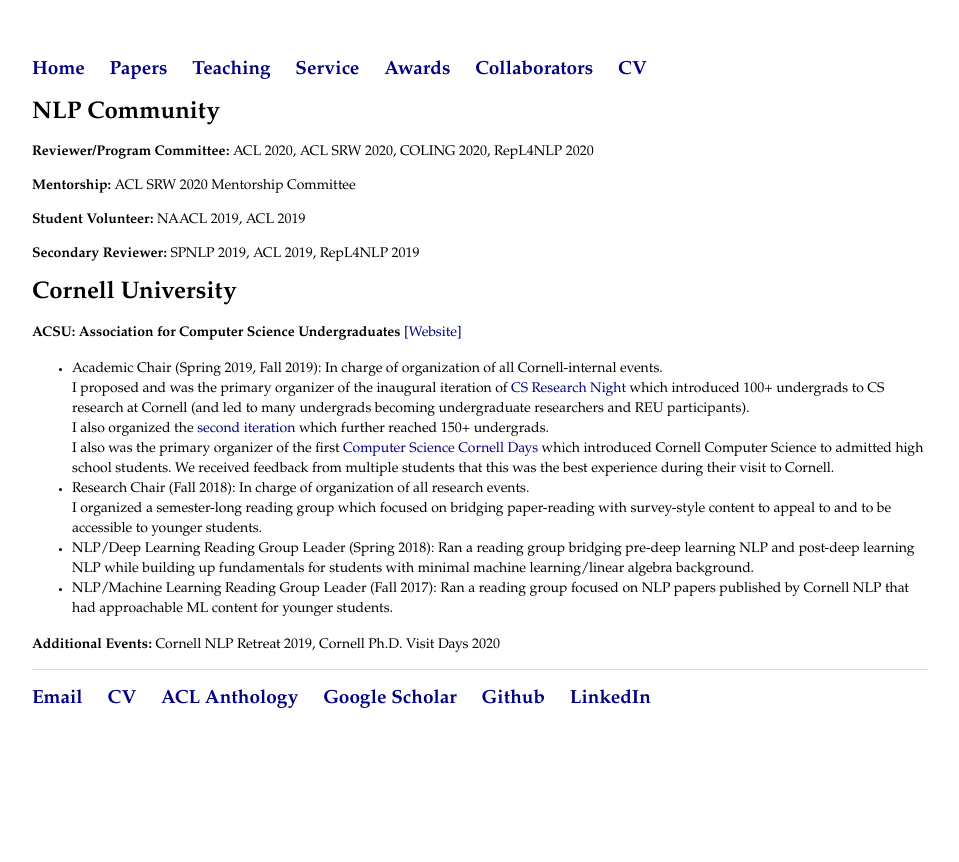
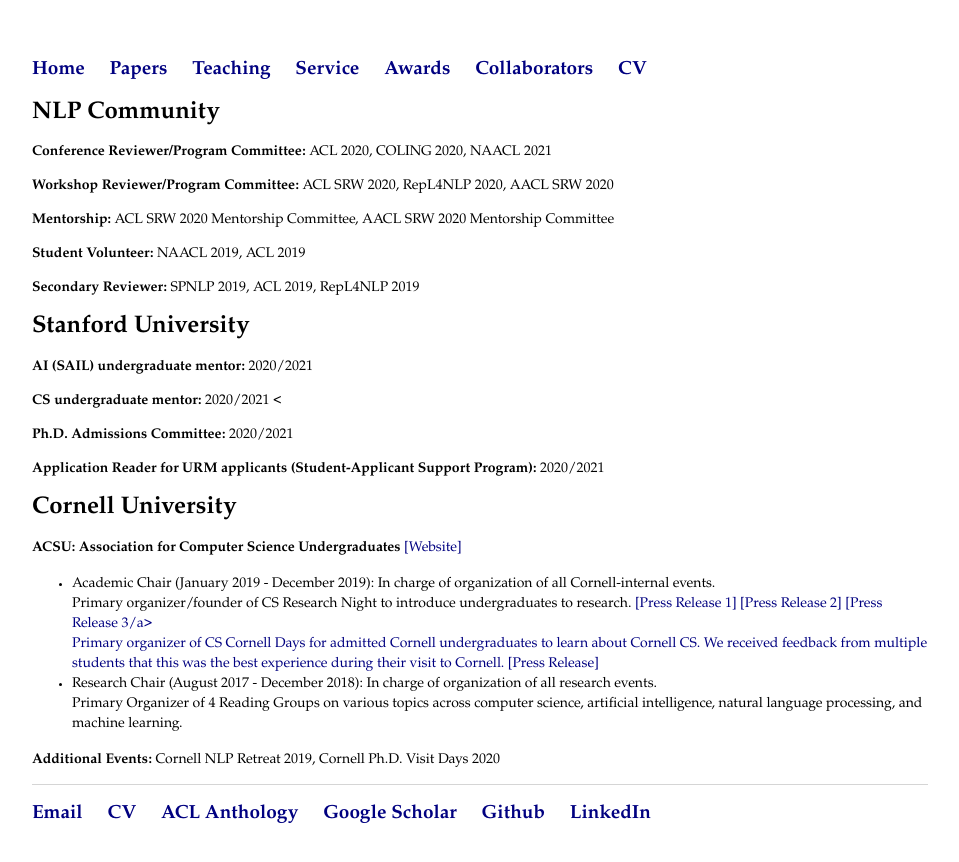
Before and after one commit to rishibommasani/rishibommasani.github.io, a Jekyll site: the page built from service/index.html, in a window 1280 px wide. Shown: the top 862 px of the page, without its empty margins (160-1119 px from the left). Built offline with Jekyll 4.4.1, drawn with Linux system fonts in a browser that asks for light colours.

Commit message:
Update index.html

```diff
--- a/service/index.html
+++ b/service/index.html
@@ -3,23 +3,27 @@
 title: Service
 ---
 	<h1>NLP Community</h1>
-	<p><b>Reviewer/Program Committee:</b> ACL 2020, ACL SRW 2020, COLING 2020, RepL4NLP 2020 </p>
-	<p><b>Mentorship:</b> ACL SRW 2020 Mentorship Committee </p>
+	<p><b>Conference Reviewer/Program Committee:</b> ACL 2020, COLING 2020, NAACL 2021 </p>
+	<p><b>Workshop Reviewer/Program Committee:</b> ACL SRW 2020, RepL4NLP 2020, AACL SRW 2020 </p>
+	<p><b>Mentorship:</b> ACL SRW 2020 Mentorship Committee, AACL SRW 2020 Mentorship Committee  </p>
 	<p><b>Student Volunteer:</b> NAACL 2019, ACL 2019</p>
 	<p><b>Secondary Reviewer:</b> SPNLP 2019, ACL 2019, RepL4NLP 2019</p>
+
+	<h1>Stanford University</h1>
+	<p><b>AI (SAIL) undergraduate mentor:</b> 2020/2021 </p>
+	<p><b>CS undergraduate mentor:</b> 2020/2021 <</p>
+	<p><b>Ph.D. Admissions Committee:</b> 2020/2021 </p>
+	<p><b>Application Reader for URM applicants (Student-Applicant Support Program):</b> 2020/2021 </p>
 
 	<h1>Cornell University</h1>
 
 	<p><b>ACSU: Association for Computer Science Undergraduates</b> <a href="https://acsu.cornell.edu/">[Website]</a>
 	<ul>
-		<li> Academic Chair (Spring 2019, Fall 2019): In charge of organization of all Cornell-internal events.
-		<br> I proposed and was the primary organizer of the inaugural iteration of <a href="https://www.cs.cornell.edu/information/news/newsitem10393/research-night-sharing-new-findings">CS Research Night</a> which introduced 100+ undergrads to CS research at Cornell (and led to many undergrads becoming undergraduate researchers and REU participants).
-		<br> I also organized the <a href="http://www.cs.cornell.edu/information/news/newsitem10840/research-night-connecting-undergraduates-cs-research">second iteration</a> which further reached 150+ undergrads.
-		<br> I also was the primary organizer of the first <a href="https://www.cs.cornell.edu/information/news/newsitem10436/welcome-cornell-days-computer-science">Computer Science Cornell Days</a> which introduced Cornell Computer Science to admitted high school students. We received feedback from multiple students that this was the best experience during their visit to Cornell.</li>
-		<li> Research Chair (Fall 2018): In charge of organization of all research events.
-		<br> I organized a semester-long reading group which focused on bridging paper-reading with survey-style content to appeal to and to be accessible to younger students.</li>
-		<li> NLP/Deep Learning Reading Group Leader (Spring 2018): Ran a reading group bridging pre-deep learning NLP and post-deep learning NLP while building up fundamentals for students with minimal machine learning/linear algebra background. </li>
-		<li> NLP/Machine Learning Reading Group Leader (Fall 2017): Ran a reading group focused on NLP papers published by Cornell NLP that had approachable ML content for younger students. </li>
+		<li> Academic Chair (January 2019 - December 2019): In charge of organization of all Cornell-internal events.
+		<br> Primary organizer/founder of CS Research Night to introduce undergraduates to research. <a href="https://www.cs.cornell.edu/information/news/newsitem10393/research-night-sharing-new-findings">[Press Release 1] </a> <a href="http://www.cs.cornell.edu/information/news/newsitem10840/research-night-connecting-undergraduates-cs-research">[Press Release 2]</a> <a href="https://www.cs.cornell.edu/events/research-night">[Press Release 3/a>
+		<br> Primary organizer of CS Cornell Days for admitted Cornell undergraduates to learn about Cornell CS. We received feedback from multiple students that this was the best experience during their visit to Cornell. <a href="https://www.cs.cornell.edu/information/news/newsitem10436/welcome-cornell-days-computer-science">[Press Release]</a> </li>
+		<li> Research Chair (August 2017 - December 2018): In charge of organization of all research events.
+		<br> Primary Organizer of 4 Reading Groups on various topics across computer science, artificial intelligence, natural language processing, and machine learning. </li>
 	</ul>
 	</p>
 	<p><b>Additional Events:</b> Cornell NLP Retreat 2019, Cornell Ph.D. Visit Days 2020 </p>
```
